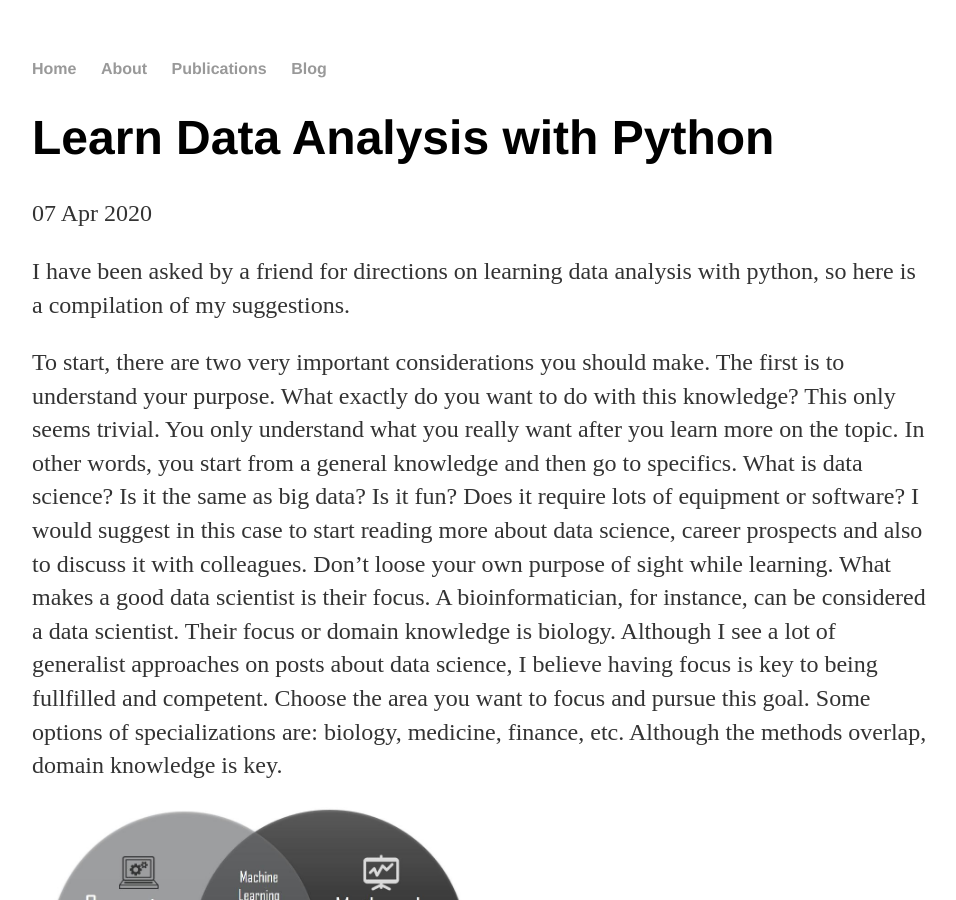
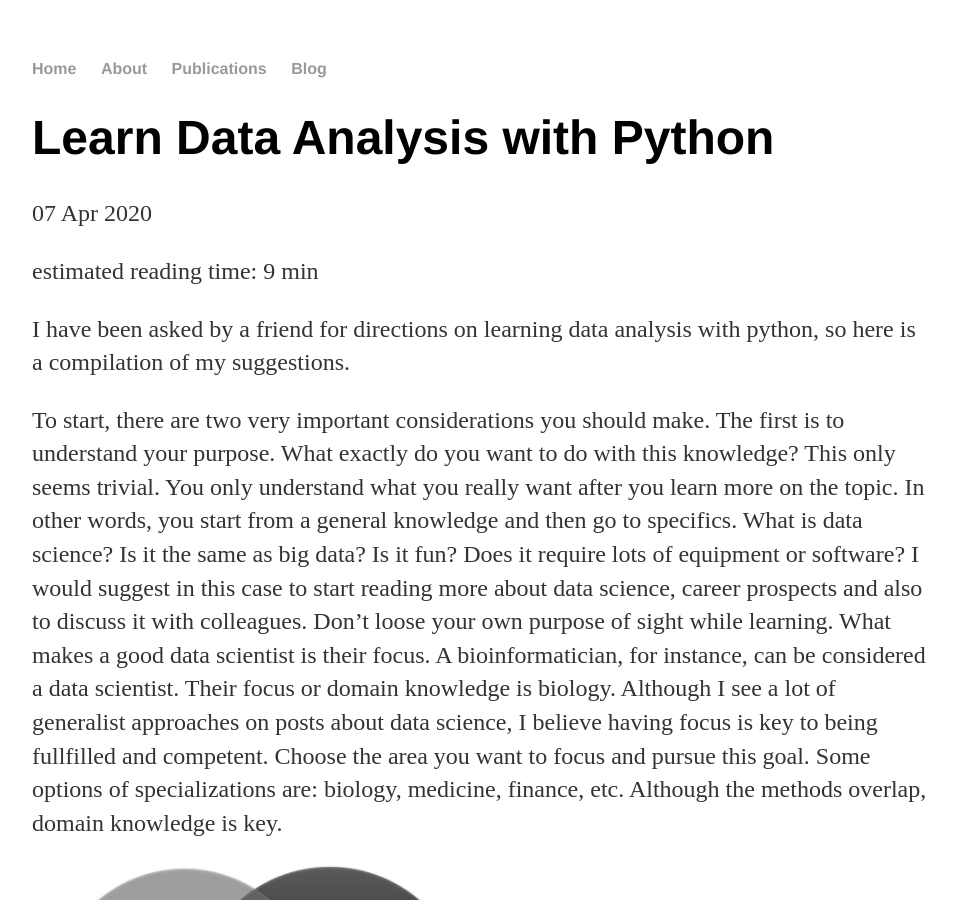
Before and after one commit to waltercostamb/waltercostamb.github.io, a Jekyll site: the page built from _posts/2020-04-07-data-analysis-python.md, in a window 1280 px wide and 900 px high. Shown: the whole window, without its empty margins (160-1116 px from the left). Built offline with Jekyll 4.4.1, drawn with Linux system fonts in a browser that asks for light colours.

Commit message:
Update 2020-04-07-data-analysis-python.md

```diff
--- a/_posts/2020-04-07-data-analysis-python.md
+++ b/_posts/2020-04-07-data-analysis-python.md
@@ -3,6 +3,8 @@ layout: post
 title: "Learn Data Analysis with Python"
 date: 2020-04-07
 ---
+
+estimated reading time: 9 min
 
 I have been asked by a friend for directions on learning data analysis with python, so here is a compilation of
 my suggestions.
```
